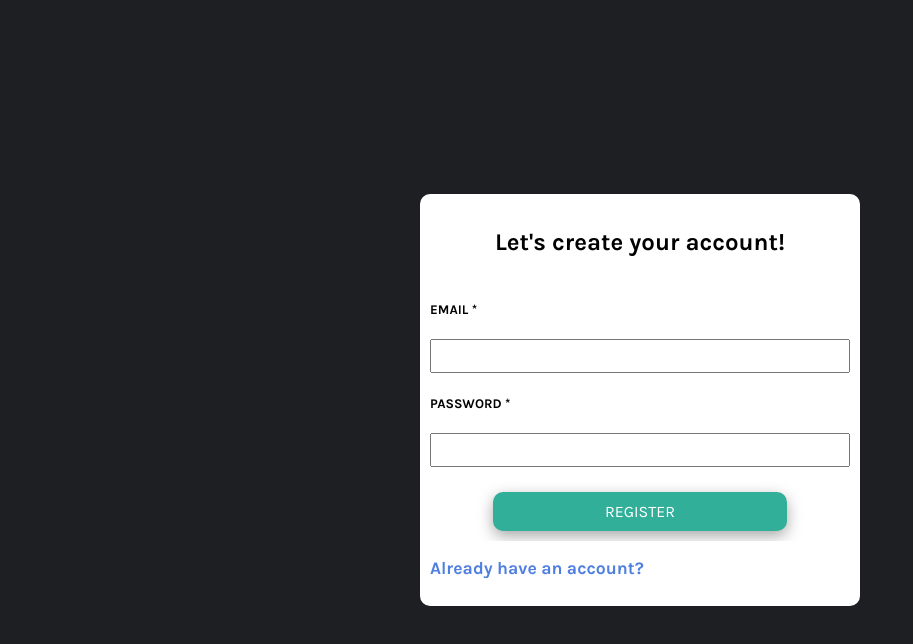
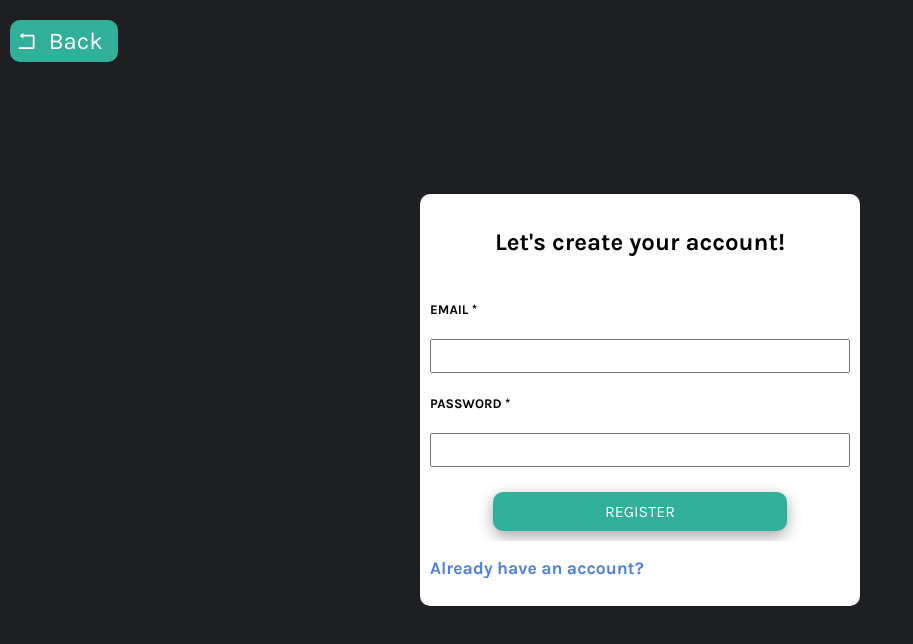
Before and after one commit to Waffenffs/markdown-editor, a React (Vite) app: page /auth in a window 1280 px wide. Shown: the top 644 px of the page, without its empty margins (0-913 px from the left). Built offline with nearby package versions, Linux system fonts and the light colour scheme; the HTML template or start-up script is replaced by a standard one.

Commit message:
Added routings and navigation

```diff
--- a/src/routes/Auth.tsx
+++ b/src/routes/Auth.tsx
@@ -4,18 +4,22 @@ import '../App.css'
 import { useState } from 'react'
 import Register from '../components/Register';
 import Login from '../components/Login';
+import { AiOutlineRollback } from 'react-icons/ai'
+import { useNavigate } from 'react-router';
 
 function Auth() {
-    // TO DO:
-    // create a login/register page
-        // hook up to firebase authentication
-    // email
-    // password
+  const [register, setRegister] = useState<boolean>(true);
 
-  const [register, setRegister] = useState<boolean>(true);
+  // navigator
+  const navigate = useNavigate();
 
   return (
     <div className="auth-container">
+      <div className="auth-back-container" onClick={() => navigate('/')}>
+        <AiOutlineRollback />
+        <button className='navigate-home'>Back</button>
+      </div>
+
       {register && <Register changeStatus={(value: boolean) => setRegister(value)} /> }
       {!register && <Login changeStatus={(value: boolean) => setRegister(value)} /> }
     </div>
```
